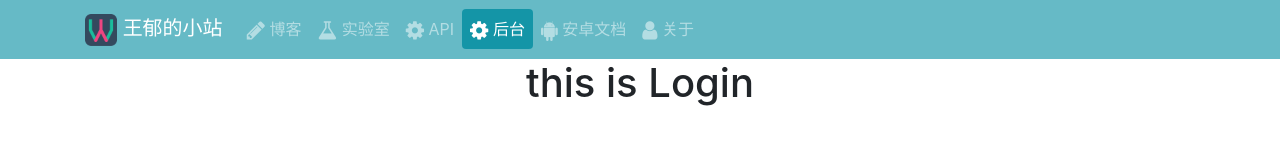
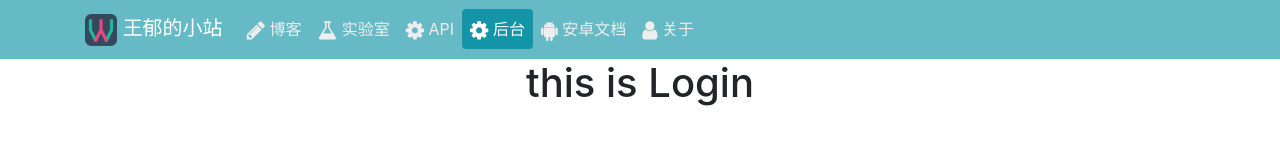
Before and after one commit to wangyucode/wyAdmin, a Vue app: page /#/login in a window 1280 px wide. Shown: the top 160 px of the page. Built offline with nearby package versions, Linux system fonts and the light colour scheme.

Commit message:
添加顶部统一风格header，使用Bootstrap框架

```diff
--- a/src/components/NavWycode.vue
+++ b/src/components/NavWycode.vue
@@ -34,11 +34,13 @@
 
 <script>
   export default {
-    name: "Nav"
   }
 </script>
 
 <style scoped>
+  .navbar-dark .navbar-nav .nav-link {
+    color: #eee;
+  }
   a.nav-link.active {
     background-color: rgba(0,140,160,0.8);
     border-radius: 4px;
```
